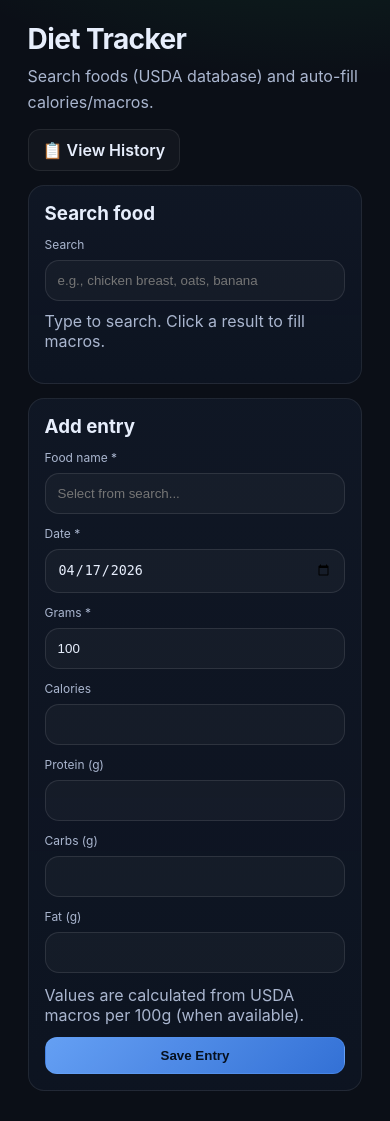
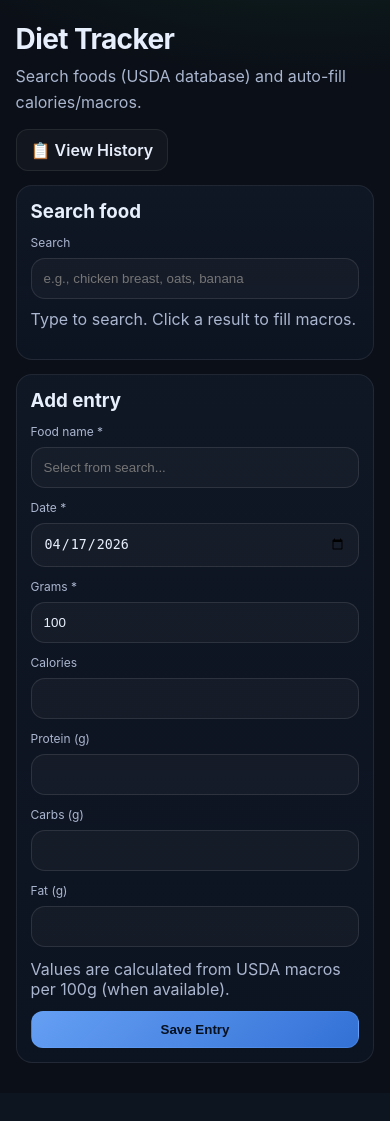
Before and after one commit to Dawud012/web-based-integrated-fitness-management-system, a Flask app: page /diet in a window 390 px wide. Shown: the part 197-1318 px from the top of the page. After the commit the page ends 1260 px from the top, so only its background shows below. Run offline with Flask 3, Linux system fonts and the light colour scheme; the visitor is signed in with stand-in values (Sample User, id 1).

Commit message:
Revert to simple mobile fix

```diff
--- a/static/css/style.css
+++ b/static/css/style.css
@@ -537,27 +537,6 @@ a{ color: inherit; text-decoration:none; }
         width: 100% !important;
     }
 
-    .field,
-    .input,
-    input[type="date"],
-    input[type="text"],
-    input[type="number"],
-    select {
-        width: 100% !important;
-        max-width: 100% !important;
-        box-sizing: border-box !important;
-    }
-
-    .panel {
-        padding: 16px !important;
-        overflow: hidden !important;
-    }
-
-    .container {
-        padding-left: 12px !important;
-        padding-right: 12px !important;
-    }
-
     .topbar__inner {
         flex-direction: column;
         gap: 10px;
```
